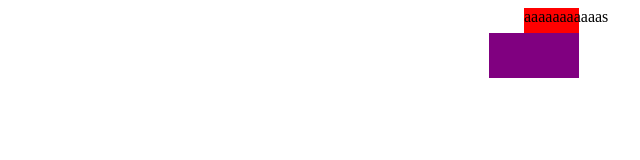
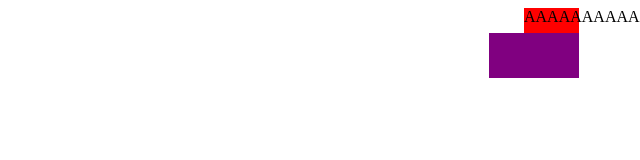
Before and after one commit to cucumars/person-work, a plain HTML site: page 3-ex-wk-2.html in a window 1280 px wide. Shown: the full height of the page, 693-1333 px from the left, 640 px wide, since content can reach past the window. Drawn offline with Linux system fonts and the light colour scheme.

Commit message:
feat/:aaaaaa

```diff
--- a/3-ex-wk-2.html
+++ b/3-ex-wk-2.html
@@ -31,7 +31,7 @@
 </head>
 
 <body>
-  <div id="box-a">aaaaaaaaaaas</div>
+  <div id="box-a">AAAAAAAAAA</div>
   <div id="box-b"></div>
   <div id="box-c"></div>
 </body>
```
